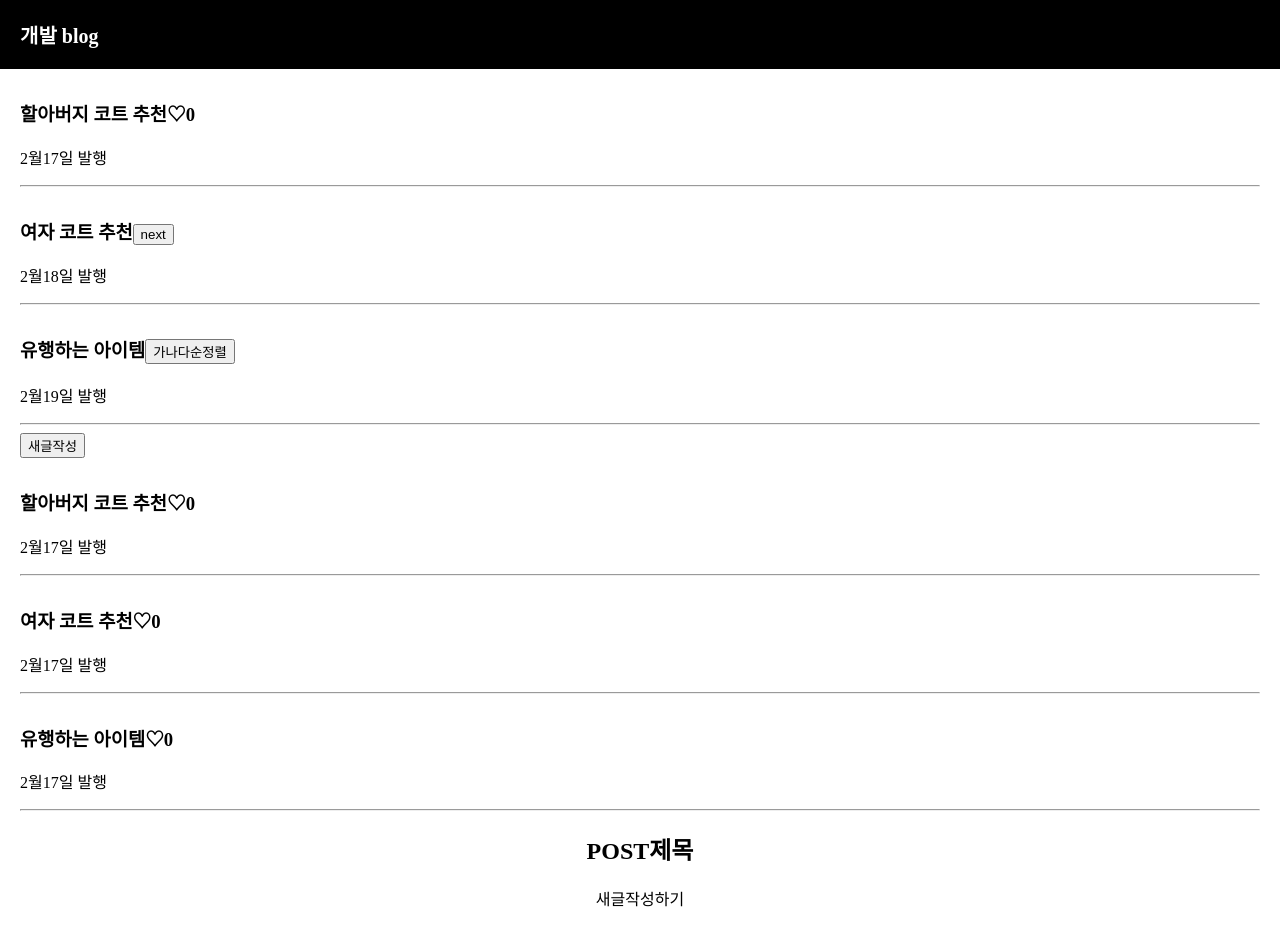
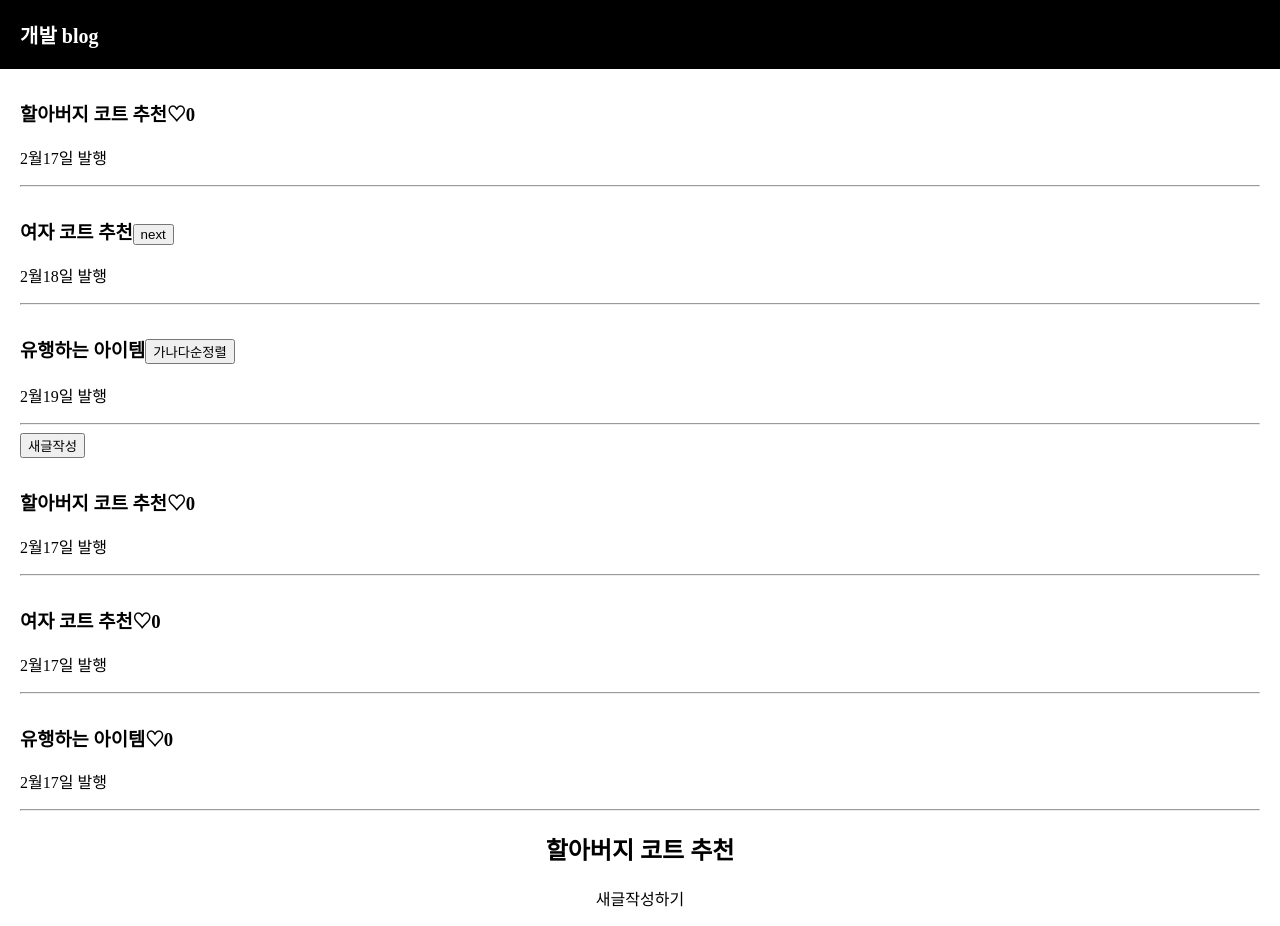
Before and after one commit to seong-dodo/react-blog-practice, a React (Create React App) app: page / in a window 1280 px wide. Both pictures are taken after a click on the button "새글작성". Shown: the top 926 px of the page. Built offline with nearby package versions, Linux system fonts and the light colour scheme.

Commit message:
props응용 -상세페이지

```diff
--- a/src/App.js
+++ b/src/App.js
@@ -8,11 +8,12 @@
 function App() {
 
   let [글제목, 글제목변경] = useState( ['할아버지 코트 추천','여자 코트 추천','유행하는 아이템'] );
-  let [좋아요, 좋아요변경] = useState(0)
+  let [좋아요, 좋아요변경] = useState(0);
   let posts = '강남 고기 맛집';
 
-  let [modal, modal변경] = useState( false )
-  let [newpost, newpost작성] = useState( false )
+  let [modal, modal변경] = useState( false );
+  let [newpost, newpost작성] = useState( false );
+  let [누른제목, 누른제목변경] = useState(0);
 
   var 어레이 =[2,3,4] ;
   어레이.map(function(a) {
@@ -58,18 +59,23 @@
         <hr/>
       </div>
       <div className="list">
-        <h3 onClick={()=>{modal변경(!modal)}}>{ 글제목[2] }<button onClick={ 제목바꾸기정렬 }>가나다순정렬</button></h3>
+        <h3 onClick={ ()=>{modal변경(!modal)} }>{ 글제목[2] }<button onClick={ 제목바꾸기정렬 }>가나다순정렬</button></h3>
         <p>2월19일 발행</p>
         <hr/>
-        <button onClick={()=>{newpost열기닫기()}}>새글작성</button>
+
+      {/*  <button onClick={ ()=>{ 누른제목변경(0) } }>버튼1</button>
+        <button onClick={ ()=>{ 누른제목변경(1) } }>버튼2</button>
+        <button onClick={ ()=>{ 누른제목변경(2) } }>버튼3</button> */}
+
+        <button onClick={ ()=>{ newpost열기닫기() } }>새글작성</button>
       </div>
 
 
      {
-       글제목.map(function (글) {
+       글제목.map(function (글, i) {
          return (
           <div className="list">
-           <h3>{ 글 }<span onClick={()=>{좋아요변경(좋아요+1)}}>♡</span>{ 좋아요 }</h3>
+           <h3 onClick={ ()=>{ 누른제목변경(i) } }>{ 글 }<span onClick={ ()=>{좋아요변경(좋아요+1)} }>♡</span>{ 좋아요 }</h3>
            <p>2월17일 발행</p>
            <hr/>
           </div>
@@ -80,13 +86,14 @@
 
      {
        newpost === true
-       ? <Newpost />
+       ? <Newpost 글제목={ 글제목 } 누른제목={ 누른제목 } ></Newpost>
        : null
      }
 
+
     {
       modal === true
-      ? <Modal 글제목={글제목}></Modal>
+      ? <Modal 글제목={ 글제목 } ></Modal>
       : null
     }
 
@@ -94,10 +101,10 @@
   );
 }
 
-function Newpost(){
+function Newpost(props){
  return(
    <div className="newpost">
-     <h2>POST제목</h2>
+     <h2>{ props.글제목[props.누른제목] }</h2>
      <p>새글작성하기</p>
    </div>
  )
@@ -106,7 +113,7 @@
 function Modal(props){
 return(
    <div className="modal">
-      <h2>{props.글제목[0]}</h2>
+      <h2>{ props.글제목[0] }</h2>
       <p>날짜</p>
       <p>상세내용</p>
    </div>
```
